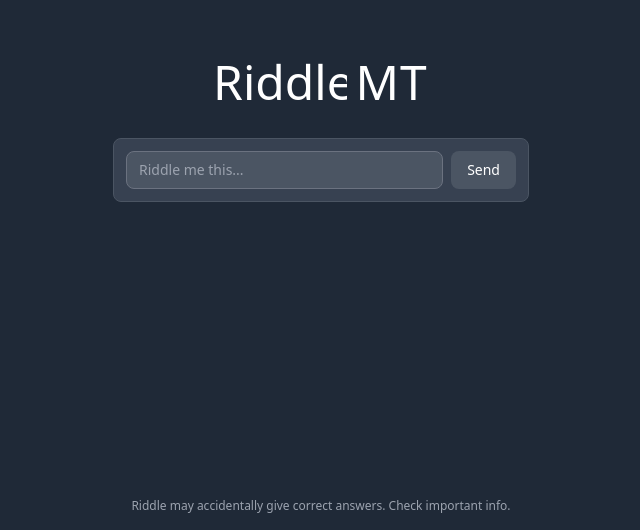
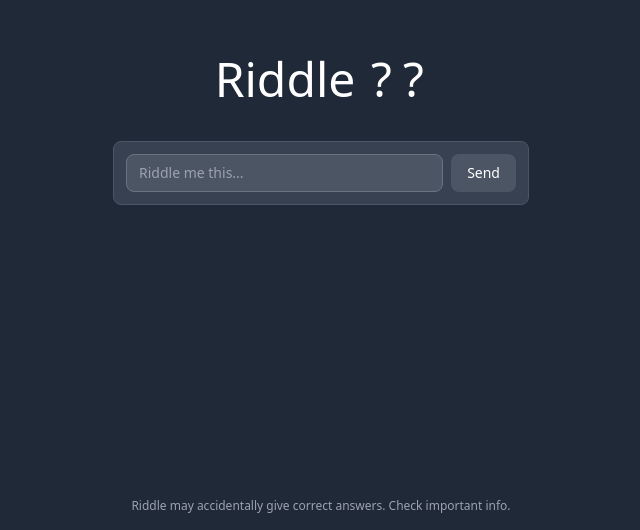
Before and after one commit to BenMiriello/riddle-me-this, a React (Vite) app in the folder apps/web/: page / in a window 1280 px wide. Shown: the part 270-800 px from the top of the page, without its empty margins (319-959 px from the left). Built offline with nearby package versions, Linux system fonts and the light colour scheme.

Commit message:
feat: improve interactive logo with '?'s instead of letters

```diff
--- a/apps/web/src/components/ChatContainer/InteractiveLogo/InteractiveLogo.tsx
+++ b/apps/web/src/components/ChatContainer/InteractiveLogo/InteractiveLogo.tsx
@@ -1,43 +1,96 @@
-import { useState } from 'react'
+import { useState, useRef, useEffect } from 'react'
 
 const InteractiveLogo = () => {
   const [expandedWord, setExpandedWord] = useState<'Riddle' | 'Me' | 'This'>(
     'Riddle'
   )
+  const [highlightedWord, setHighlightedWord] = useState<
+    'Riddle' | 'Me' | 'This' | null
+  >(null)
+  const [mounted, setMounted] = useState(false)
+  const measureRef = useRef<HTMLDivElement>(null)
+
+  useEffect(() => {
+    setMounted(true)
+  }, [])
 
   const handleInteraction = (word: 'Riddle' | 'Me' | 'This') => {
     if (expandedWord !== word) {
       setExpandedWord(word)
+      setHighlightedWord(word)
+      setTimeout(() => setHighlightedWord(null), 300)
     }
+  }
+
+  const words = [
+    { key: 'Riddle' as const, text: 'Riddle' },
+    { key: 'Me' as const, text: 'Me' },
+    { key: 'This' as const, text: 'This' },
+  ]
+
+  const baseClasses = 'text-5xl font-light select-none'
+
+  const getWidth = (word: string) => {
+    if (!mounted || !measureRef.current) return 100
+    const span = measureRef.current.querySelector(
+      `[data-word="${word}"]`
+    ) as HTMLElement
+    if (!span) return 100
+    return span.offsetWidth + 12
   }
 
   return (
     <div className="text-center mb-8">
-      <div className="text-5xl font-light text-white select-none flex justify-center items-center gap-1">
-        <span
-          className="overflow-hidden transition-all duration-300 ease-in-out cursor-pointer hover:text-green-400"
-          style={{ width: expandedWord === 'Riddle' ? '2.8em' : '0.6em' }}
-          onMouseEnter={() => handleInteraction('Riddle')}
-          onClick={() => handleInteraction('Riddle')}
+      <div className="relative">
+        {/* Hidden measurement layer */}
+        <div
+          ref={measureRef}
+          className={`${baseClasses} absolute opacity-0 pointer-events-none`}
         >
-          <span className="whitespace-nowrap">Riddle</span>
-        </span>
-        <span
-          className="overflow-hidden transition-all duration-300 ease-in-out cursor-pointer hover:text-green-400 px-1"
-          style={{ width: expandedWord === 'Me' ? '1.4em' : '0.93em' }}
-          onMouseEnter={() => handleInteraction('Me')}
-          onClick={() => handleInteraction('Me')}
-        >
-          <span className="whitespace-nowrap">Me</span>
-        </span>
-        <span
-          className="overflow-hidden transition-all duration-300 ease-in-out cursor-pointer hover:text-green-400"
-          style={{ width: expandedWord === 'This' ? '2.4em' : '0.6em' }}
-          onMouseEnter={() => handleInteraction('This')}
-          onClick={() => handleInteraction('This')}
-        >
-          <span className="whitespace-nowrap">This</span>
-        </span>
+          {words.map((word) => (
+            <span key={word.key} data-word={word.key} className="mr-2">
+              {word.text}
+            </span>
+          ))}
+        </div>
+
+        {/* Visible layer - display only */}
+        <div className={`${baseClasses} text-white`}>
+          {words.map((word) => (
+            <span
+              key={`visible-${word.key}`}
+              className="inline-block overflow-hidden mr-2"
+              style={{
+                width:
+                  expandedWord === word.key
+                    ? `${getWidth(word.key)}px`
+                    : '1.5rem',
+                color: highlightedWord === word.key ? '#10b981' : 'white',
+                transition:
+                  'width 0.3s ease-in-out' +
+                  (highlightedWord !== word.key ? ', color 0.3s ease-out' : ''),
+              }}
+            >
+              <span className="whitespace-nowrap transition-opacity duration-200">
+                {expandedWord === word.key ? word.text : '?'}
+              </span>
+            </span>
+          ))}
+        </div>
+
+        {/* Invisible overlay - event handling */}
+        <div className={`${baseClasses} absolute inset-0 opacity-0 right-2`}>
+          {words.map((word) => (
+            <span
+              key={`overlay-${word.key}`}
+              className="cursor-pointer mr-2"
+              onMouseEnter={() => handleInteraction(word.key)}
+              onClick={() => handleInteraction(word.key)}
+            >
+              {word.text}
+            </span>
+          ))}
+        </div>
       </div>
     </div>
   )
```
